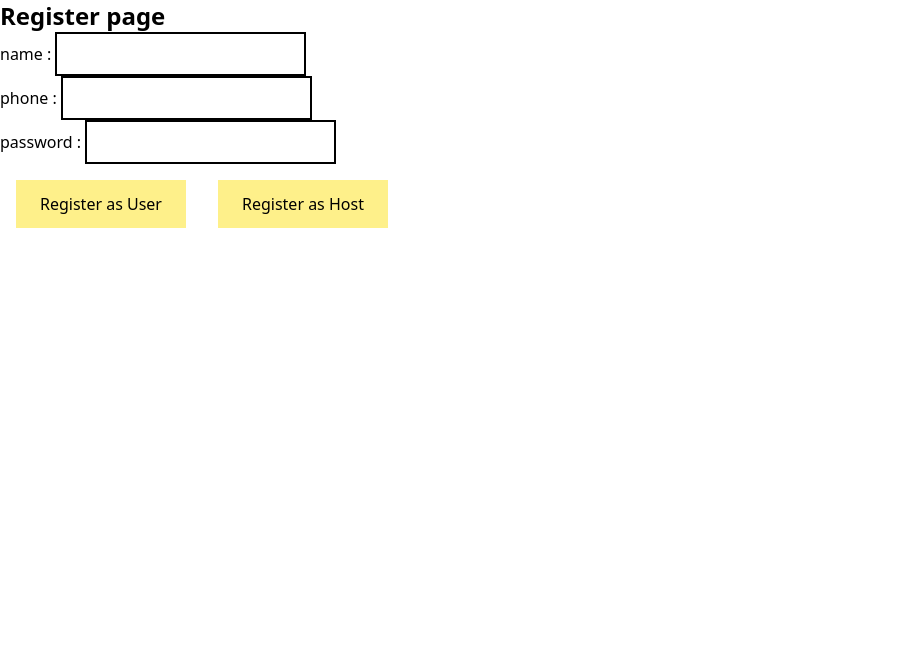
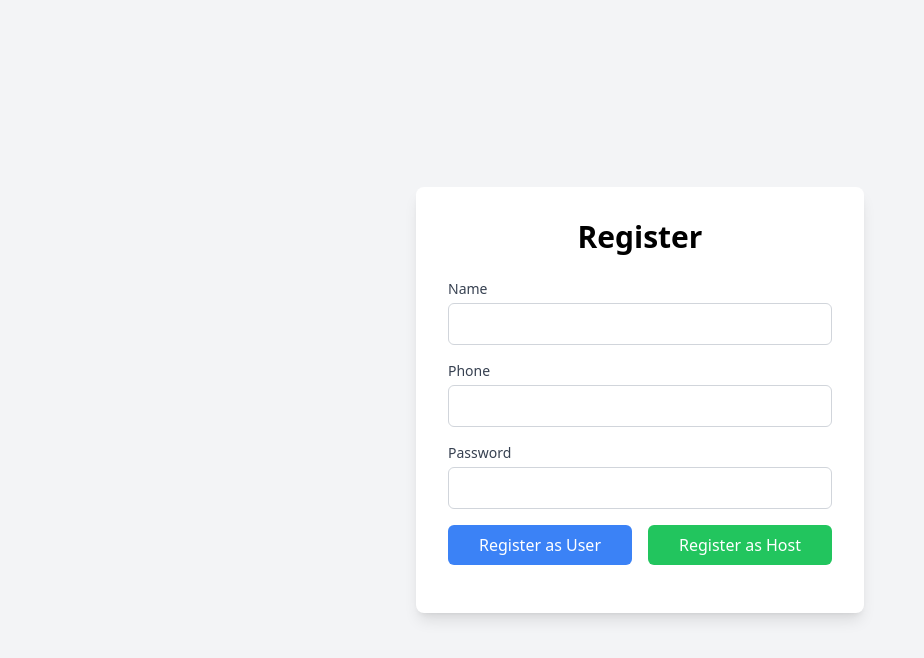
Before and after one commit to sumeet57/Tambola, a React (Vite) app in the folder client/: page /register in a window 1280 px wide. Shown: the top 658 px of the page, without its empty margins (0-924 px from the left). Built offline with nearby package versions, Linux system fonts and the light colour scheme; no server answers.

Commit message:
Number draw logic backend and frontend is implemented

```diff
--- a/client/src/App.jsx
+++ b/client/src/App.jsx
@@ -101,27 +101,26 @@ const App = () => {
   return (
     <>
       <Header />
-      <div className="w-full h-screen flex gap-4 items-center justify-center">
+      <div className="w-full pt-10 h-screen flex flex-col md:flex-row gap-6 items-center justify-center bg-slate-300 p-4">
         <button
-          className="bg-green-500 text-white px-6 py-3 rounded"
+          className="bg-green-500 text-white w-40 py-3 rounded-lg shadow-md hover:bg-green-600 transition duration-300"
           onClick={handleHostClick}
         >
           Host a Game
         </button>
         <button
-          className="bg-yellow-500 text-white px-6 py-3 rounded"
+          className="bg-yellow-500 text-white w-40 py-3 rounded-lg shadow-md hover:bg-yellow-600 transition duration-300"
           onClick={handleJoinClick}
         >
           Join a Game
         </button>
         <button
-          className="bg-red-400 text-white px-6 py-3 rounded"
+          className="bg-red-400 text-white w-40 py-3 rounded-lg shadow-md hover:bg-red-500 transition duration-300"
           onClick={handleNotificationClick}
         >
           Invitations
         </button>
       </div>
-
       {showNotifications && (
         <div className="fixed inset-0 flex items-center justify-center bg-black bg-opacity-50">
           <div className="bg-white p-6 rounded shadow-lg relative">
--- /dev/null
+++ b/client/src/components/DrawNumbers.jsx
@@ -0,0 +1,31 @@
+import React, { useEffect, useState } from "react";
+import socket from "../socket/websocket";
+
+const DrawNumbers = () => {
+  const [drawNumber, setDrawNumber] = useState([]);
+  useEffect(() => {
+    const handleDrawNumber = (number) => {
+      console.log(number);
+      setDrawNumber((prevDrawNumber) => [...prevDrawNumber, number]);
+    };
+
+    socket.on("draw_number", handleDrawNumber);
+
+    return () => {
+      socket.off("draw_number", handleDrawNumber);
+    };
+  }, []);
+
+  return (
+    <>
+      <h1>the number will draw every 5 sec</h1>
+      <ul>
+        {drawNumber.map((number, index) => (
+          <li key={index}>{number}</li>
+        ))}
+      </ul>
+    </>
+  );
+};
+
+export default DrawNumbers;
--- a/client/src/components/Header.jsx
+++ b/client/src/components/Header.jsx
@@ -23,11 +23,22 @@ const Header = () => {
   return (
     <>
       <nav className="w-full py-3 flex justify-between items-center p-4 bg-gray-100 fixed">
-        <div className="text-xl font-bold">Tambola Game</div>
-        <div className="flex items-center space-x-4">
-          <div className="bg-blue-500 text-white px-4 py-2 rounded">
-            Points : {player?.points || 0}
-          </div>
+        <div className="text-xl font-bold">Tambola</div>
+        <div className="flex items-center space-x-2">
+          {player ? (
+            <div className="bg-blue-500 text-white px-4 py-2 rounded">
+              Points : {player?.points || 0}
+            </div>
+          ) : (
+            <>
+              <div className="bg-blue-500 text-white px-4 py-2 rounded">
+                <button onClick={() => navigate("/login")}>Login</button>
+              </div>
+              <div className="bg-blue-500 text-white px-4 py-2 rounded">
+                <button onClick={() => navigate("/register")}>Register</button>
+              </div>
+            </>
+          )}
         </div>
       </nav>
     </>
--- a/client/src/components/Login.jsx
+++ b/client/src/components/Login.jsx
@@ -59,48 +59,76 @@ const Login = () => {
   };
 
   return (
-    <>
-      <h1 className="text-2xl font-semibold">Login page</h1>
-      <form action="">
-        name :{" "}
+    <div className="flex items-center justify-center min-h-screen bg-gray-100">
+      <div className="bg-white p-8 rounded-lg shadow-lg w-full max-w-md">
+        <h1 className="text-3xl font-bold text-center mb-6">Login</h1>
+        <form className="space-y-4">
+          <div>
+            <label
+              htmlFor="name"
+              className="block text-sm font-medium text-gray-700"
+            >
+              Name
+            </label>
             <input
-          className="border-2 border-black p-2"
+              className="mt-1 block w-full border border-gray-300 rounded-md p-2"
               type="text"
               name="name"
               id="name"
               value={name}
               onChange={(e) => setName(e.target.value)}
-        />{" "}
-        <br />
-        phone :{" "}
+            />
+          </div>
+          <div>
+            <label
+              htmlFor="phone"
+              className="block text-sm font-medium text-gray-700"
+            >
+              Phone
+            </label>
             <input
-          className="border-2 border-black p-2"
+              className="mt-1 block w-full border border-gray-300 rounded-md p-2"
               type="text"
               name="phone"
               id="phone"
               value={phone}
               onChange={(e) => setPhone(e.target.value)}
-        />{" "}
-        <br />
-        password :{" "}
+            />
+          </div>
+          <div>
+            <label
+              htmlFor="password"
+              className="block text-sm font-medium text-gray-700"
+            >
+              Password
+            </label>
             <input
-          className="border-2 border-black p-2"
+              className="mt-1 block w-full border border-gray-300 rounded-md p-2"
               type="password"
               name="password"
               id="password"
               value={password}
               onChange={(e) => setPassword(e.target.value)}
-        />{" "}
-        <br />
-        <button onClick={submitUser} className="px-6 py-3 bg-yellow-200 m-4">
+            />
+          </div>
+          <div className="flex justify-between">
+            <button
+              onClick={submitUser}
+              className="w-full py-2 px-4 bg-blue-500 text-white rounded-md hover:bg-blue-600 transition duration-200"
+            >
               Login as User
             </button>
-        <button onClick={submitHost} className="px-6 py-3 bg-yellow-200 m-4">
+            <button
+              onClick={submitHost}
+              className="w-full py-2 px-4 bg-green-500 text-white rounded-md hover:bg-green-600 transition duration-200 ml-4"
+            >
               Login as Host
             </button>
+          </div>
         </form>
-      <div className="message text-red-500"></div>
-    </>
+        <div className="message text-red-500 text-center mt-4"></div>
+      </div>
+    </div>
   );
 };
 
--- a/client/src/components/Register.jsx
+++ b/client/src/components/Register.jsx
@@ -59,48 +59,76 @@ const Register = () => {
   };
 
   return (
-    <>
-      <h1 className="text-2xl font-semibold">Register page</h1>
-      <form action="">
-        name :{" "}
+    <div className="flex items-center justify-center min-h-screen bg-gray-100">
+      <div className="bg-white p-8 rounded-lg shadow-lg w-full max-w-md">
+        <h1 className="text-3xl font-bold text-center mb-6">Register</h1>
+        <form className="space-y-4">
+          <div>
+            <label
+              htmlFor="name"
+              className="block text-sm font-medium text-gray-700"
+            >
+              Name
+            </label>
             <input
-          className="border-2 border-black p-2"
+              className="mt-1 block w-full border border-gray-300 rounded-md p-2"
               type="text"
               name="name"
               id="name"
               value={name}
               onChange={(e) => setName(e.target.value)}
-        />{" "}
-        <br />
-        phone :{" "}
+            />
+          </div>
+          <div>
+            <label
+              htmlFor="phone"
+              className="block text-sm font-medium text-gray-700"
+            >
+              Phone
+            </label>
             <input
-          className="border-2 border-black p-2"
+              className="mt-1 block w-full border border-gray-300 rounded-md p-2"
               type="text"
               name="phone"
               id="phone"
               value={phone}
               onChange={(e) => setPhone(e.target.value)}
-        />{" "}
-        <br />
-        password :{" "}
+            />
+          </div>
+          <div>
+            <label
+              htmlFor="password"
+              className="block text-sm font-medium text-gray-700"
+            >
+              Password
+            </label>
             <input
-          className="border-2 border-black p-2"
+              className="mt-1 block w-full border border-gray-300 rounded-md p-2"
               type="password"
               name="password"
               id="password"
               value={password}
               onChange={(e) => setPassword(e.target.value)}
-        />{" "}
-        <br />
-        <button onClick={submitUser} className="px-6 py-3 bg-yellow-200 m-4">
+            />
+          </div>
+          <div className="flex justify-between">
+            <button
+              onClick={submitUser}
+              className="w-full py-2 px-4 bg-blue-500 text-white rounded-md hover:bg-blue-600 transition duration-200"
+            >
               Register as User
             </button>
-        <button onClick={submitHost} className="px-6 py-3 bg-yellow-200 m-4">
+            <button
+              onClick={submitHost}
+              className="w-full py-2 px-4 bg-green-500 text-white rounded-md hover:bg-green-600 transition duration-200 ml-4"
+            >
               Register as Host
             </button>
+          </div>
         </form>
-      <div className="message text-red-500"></div>
-    </>
+        <div className="message text-red-500 text-center mt-4"></div>
+      </div>
+    </div>
   );
 };
 
--- a/client/src/pages/Game.jsx
+++ b/client/src/pages/Game.jsx
@@ -1,5 +1,6 @@
 import React, { useState, useEffect } from "react";
 import AssignNumbers from "../components/assignNumbers";
+import DrawNumbers from "../components/DrawNumbers";
 import { useLocation } from "react-router-dom";
 
 const Game = () => {
@@ -9,6 +10,8 @@ const Game = () => {
     <>
       <h1>from game route</h1>
       <AssignNumbers data={assign_no} />
+      <h1>draw numbers = </h1>
+      <DrawNumbers />
     </>
   );
 };
--- a/client/src/pages/Hostroom.jsx
+++ b/client/src/pages/Hostroom.jsx
@@ -88,7 +88,7 @@ const Hostroom = () => {
   };
 
   const handleStartClick = async () => {
-    socket.emit("assign_numbers", id);
+    socket.emit("start_game", id);
   };
   useEffect(() => {
     socket.on("numbers_assigned", (numbers) => {
```
Also changed, not shown: client/src/pages/Userpage.jsx (+48 -16 lines). Lines whose indentation alone changed are shown as unchanged.
